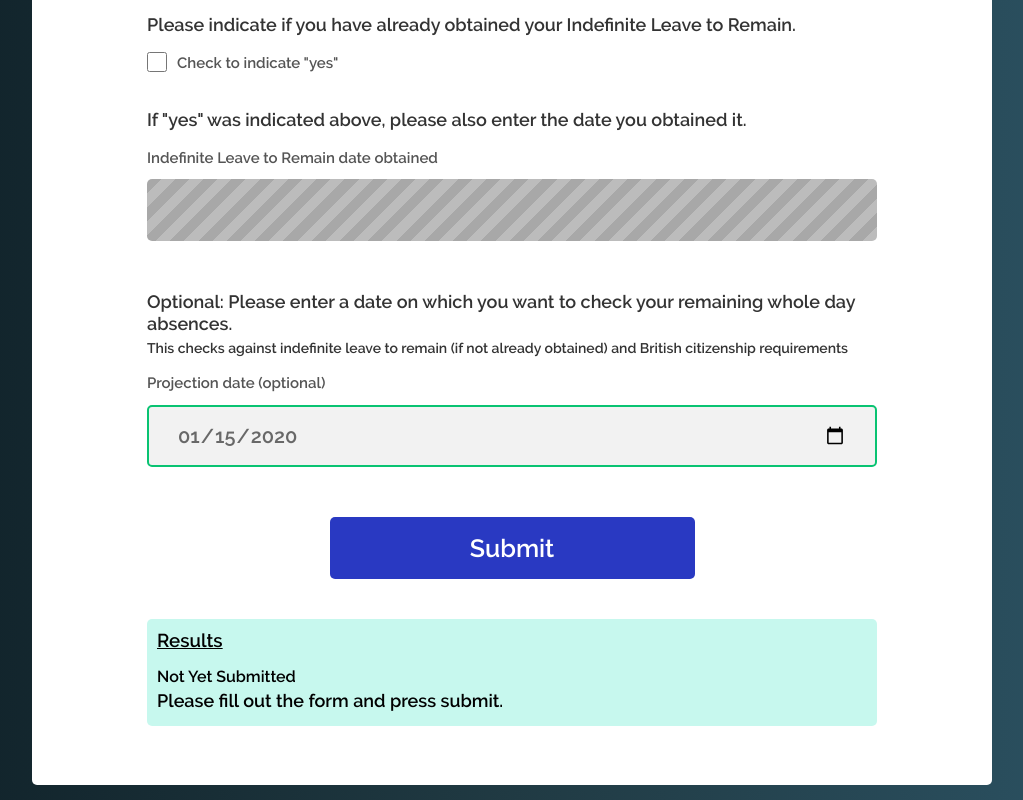
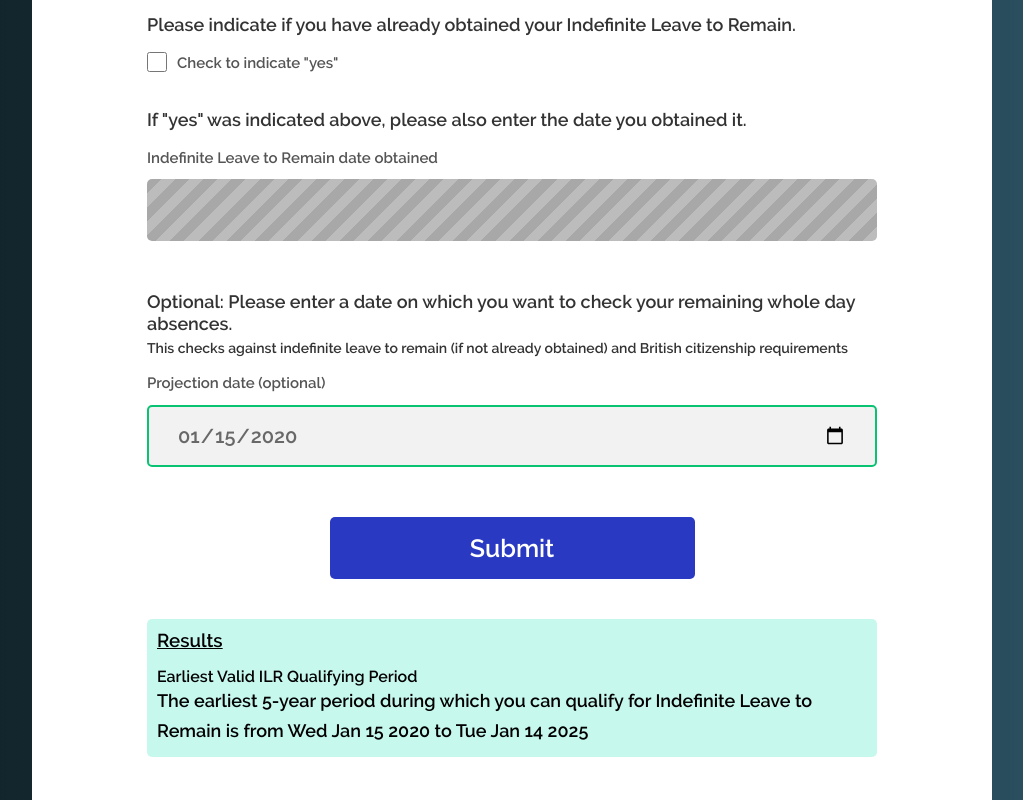
Before and after one commit to nghugo/bno_checker, a plain HTML site: page index.html in a window 1280 px wide. Both pictures are taken after typing "2020-01-15", "2020-01-15" into the empty fields and a click on the button "Submit". Shown: the part 545-1345 px from the top of the page, without its empty margins (128-1151 px from the left). Drawn offline with Linux system fonts and the light colour scheme.

Commit message:
add addDivNode function for displaySection

```diff
--- a/assets/compute.js
+++ b/assets/compute.js
@@ -94,7 +94,7 @@ import {
   indexMinus1Year,
 } from "./computeHelper.js";
 
-export function earliestValidILRPeriod(bnoStartIndex) {
+export function earliestValidILRPeriod(bnoStartIndex, isAbsent) {
   // given a bno start date represented in millisecond index since the epoch,
   // and also the days of absences using the closure isAbsent
   // returns the earliest valid ILR qualification period
@@ -176,7 +176,8 @@ export function earliestValidILRPeriod(bnoStartIndex) {
 export function projectRemainingILR(
   projectionIndex,
   earliestValidILRStartIndex,
-  earliestValidILREndIndex
+  earliestValidILREndIndex,
+  isAbsent,
 ) {
   // returns the number of continuous absences available starting from the projection day without violating earliest ILR
   // special case: if return -1, then projection is out of bounds to the left
@@ -256,7 +257,7 @@ export function projectRemainingILR(
   return (yearWindowRightIndex - (projectionIndex - DAY)) / DAY;
 }
 
-export function earliestCitizenshipPeriod(constrainedStartIndex) {
+export function earliestCitizenshipPeriod(constrainedStartIndex, isAbsent) {
   var candidateL = constrainedStartIndex;
   var candidateR = indexAdd5Years(constrainedStartIndex);
 
@@ -302,7 +303,8 @@ export function earliestCitizenshipPeriod(constrainedStartIndex) {
 export function projectRemainingCitizenship(
   projectionIndex,
   earliestValidCitizenshipStartIndex,
-  earliestValidCitizenshipEndIndex
+  earliestValidCitizenshipEndIndex,
+  isAbsent,
 ) {
   // returns the number of absences available starting from the projection day without violating earliest Citizenship
   // special case: if return -1, then projection is out of bounds to the left
--- a/assets/displaySection.js
+++ b/assets/displaySection.js
@@ -4,6 +4,8 @@ import {
   earliestCitizenshipPeriod,
   projectRemainingCitizenship,
 } from "./compute.js";
+
+import {isAbsentFactory} from "./computeHelper.js"
 
 export function updateDisplaySection(
   validInputs_bool,
@@ -18,12 +20,12 @@ export function updateDisplaySection(
     const titleNode = document.createTextNode(title);
     const messageNode = document.createTextNode(message);
 
-    const div = document.createElement("div")
-    const h4 = document.createElement("h4")
+    const div = document.createElement("div");
+    const h4 = document.createElement("h4");
     const p = document.createElement("p");
 
-    h4.appendChild(titleNode)
-    p.appendChild(messageNode)
+    h4.appendChild(titleNode);
+    p.appendChild(messageNode);
     div.appendChild(h4);
     div.appendChild(p);
     const displaySection = document.getElementById("displaySection");
@@ -34,16 +36,25 @@ export function updateDisplaySection(
   const displaySection = document.getElementById("displaySection");
   displaySection.innerHTML = "";
 
-
   // step 2: add messages to display section
   if (!validInputs_bool) {
     addDivNode("Invalid Input", "Please re-submit with valid input values.");
   } else {
     // valid inputs, so show the results
+
+    // create isAbsent
+    const isAbsent = isAbsentFactory(absentStartCollectionValues, absentEndCollectionValues);
+
+    const [earliestValidILRStartIndex, earliestValidILREndIndex] =
+      earliestValidILRPeriod(bnoStartValue, isAbsent);
+      addDivNode("Earliest Valid ILR Qualifying Period", `The earliest 5-year period during which you can qualify for Indefinite Leave to Remain is from ${new Date(earliestValidILRStartIndex).toDateString()} to ${new Date(earliestValidILREndIndex).toDateString()}`)
   }
 
   // step 3: if display section is empty (nothing done in step 2), show initial message
   if (displaySection.innerHTML === "") {
-    addDivNode("Not Yet Submitted", "Please fill out the form and press submit.");
+    addDivNode(
+      "Not Yet Submitted",
+      "Please fill out the form and press submit."
+    );
   }
 }
--- a/index.html
+++ b/index.html
@@ -40,7 +40,7 @@
             class="wrap-input validateInput"
             invalid-input-message="Valid BNO start date is required"
           >
-            <p class="label-input">BNO start date *</p>
+            <p class="label-input">BNO start date</p>
             <input
               id="bnoStart"
               class="input"
```
